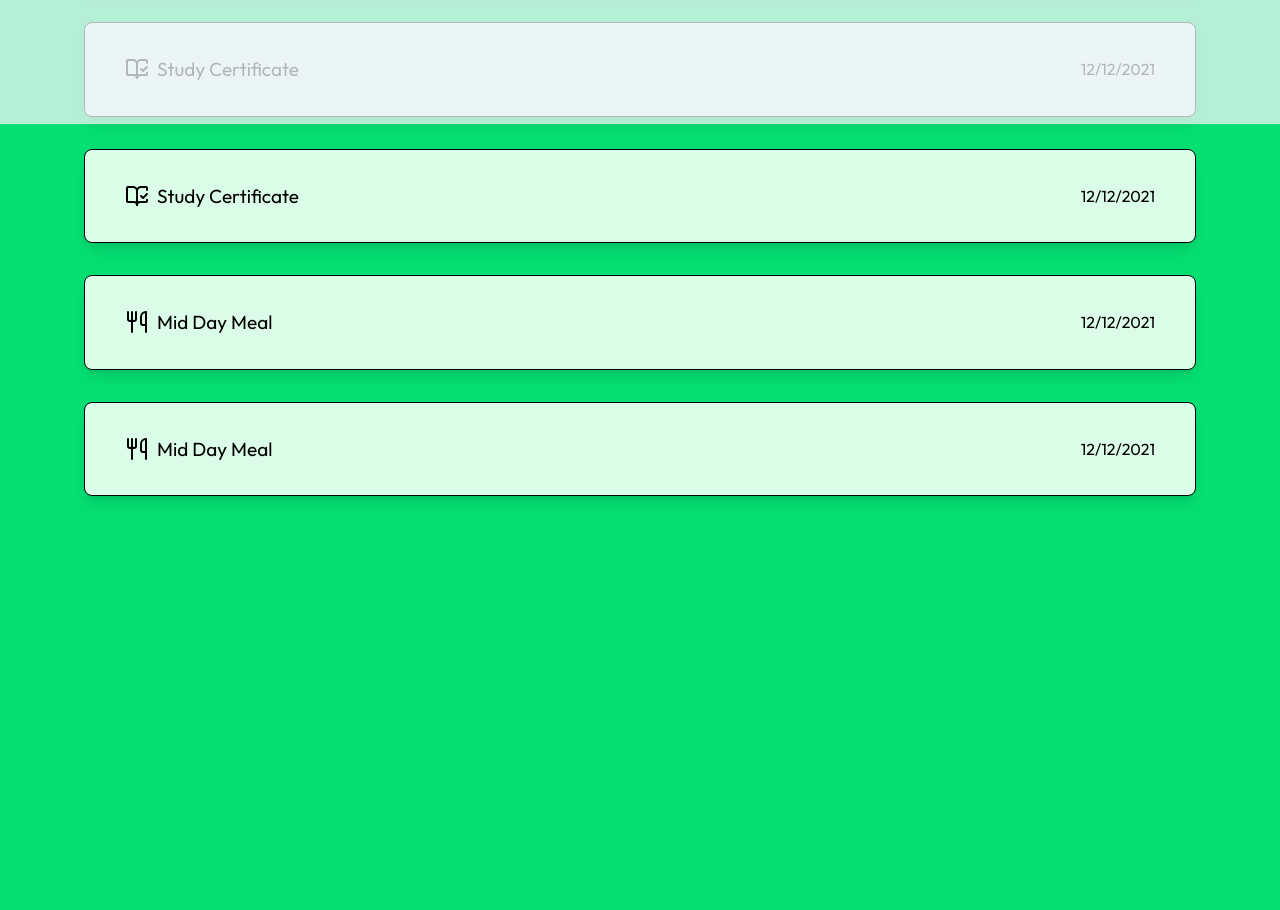
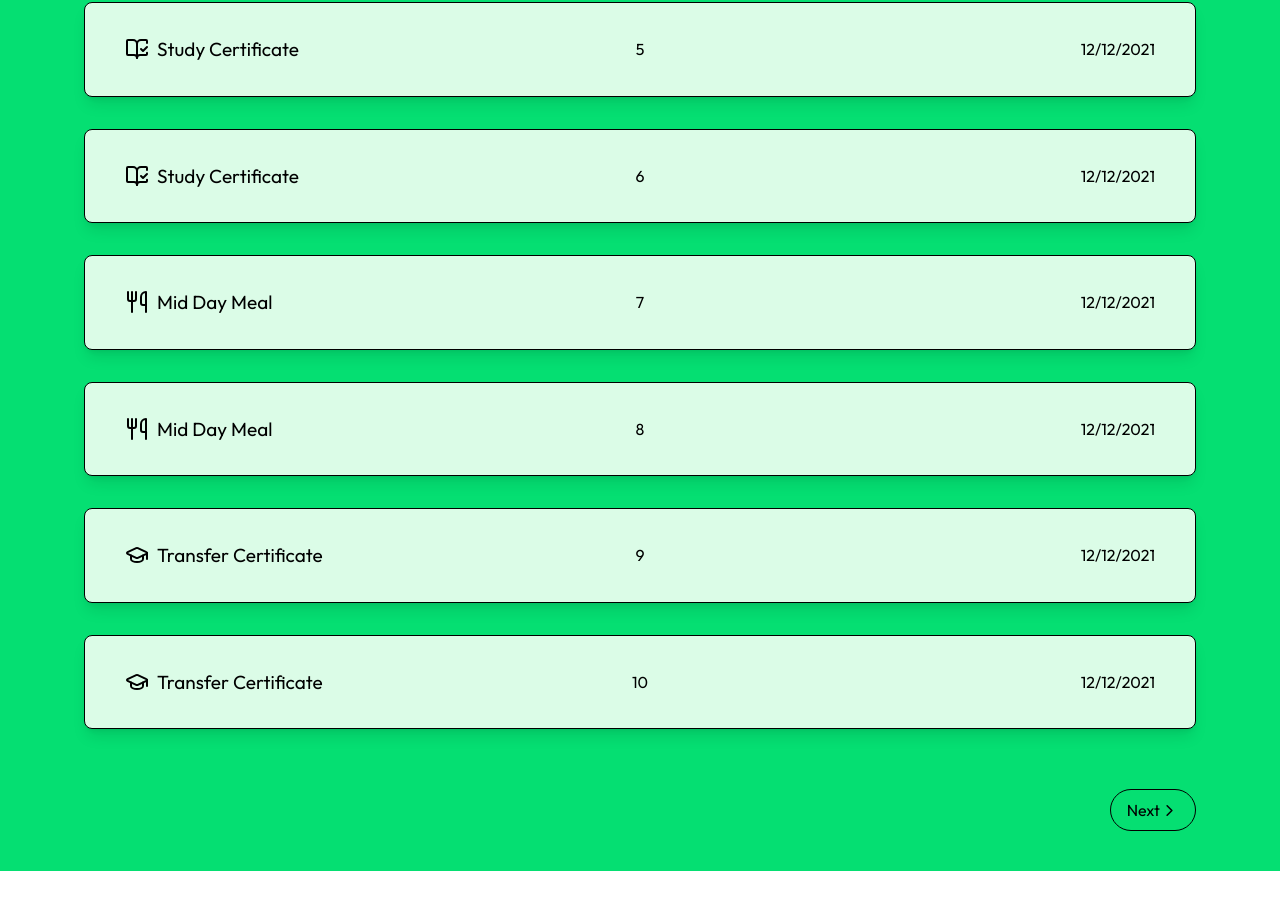
Before and after one commit to vikas-viki/formforge, a Next.js app: page /admin in a window 1280 px wide. Shown: the part 676-1586 px from the top of the page. After the commit the page ends 1547 px from the top, so only its background shows below. Built offline with nearby package versions, Linux system fonts and the light colour scheme.

Commit message:
added pagination

```diff
--- a/app/admin/page.tsx
+++ b/app/admin/page.tsx
@@ -1,7 +1,7 @@
 "use client";
-import { BookOpenCheck, Filter, GraduationCap, Utensils } from "lucide-react";
+import { BookOpenCheck, ChevronLeft, ChevronRight, Filter, GraduationCap, Utensils } from "lucide-react";
 import { outfit } from "../library/font";
-import { SyntheticEvent, useRef, useState } from "react";
+import { JSX, ReactElement, ReactNode, SyntheticEvent, useRef, useState } from "react";
 import Modal from "../components/Modal";
 import { ModalInputTypes } from "../library/types";
 
@@ -16,48 +16,105 @@ const _applications = [
     {
         name: "Transfer Certificate",
         date: "12/12/2021",
-        type: ApplicationType.TransferCertificate
+        type: ApplicationType.TransferCertificate,
+        rollNo: "1"
     },
     {
         name: "Transfer Certificate",
         date: "12/12/2021",
-        type: ApplicationType.TransferCertificate
+        type: ApplicationType.TransferCertificate,
+        rollNo: "2"
     },
     {
         name: "Transfer Certificate",
         date: "12/12/2021",
-        type: ApplicationType.TransferCertificate
+        type: ApplicationType.TransferCertificate,
+        rollNo: "3"
     },
     {
         name: "Study Certificate",
         date: "12/12/2021",
-        type: ApplicationType.StudyCertificate
+        type: ApplicationType.StudyCertificate,
+        rollNo: "4"
     },
     {
         name: "Study Certificate",
         date: "12/12/2021",
-        type: ApplicationType.StudyCertificate
+        type: ApplicationType.StudyCertificate,
+        rollNo: "5"
     },
     {
         name: "Study Certificate",
         date: "12/12/2021",
-        type: ApplicationType.StudyCertificate
+        type: ApplicationType.StudyCertificate,
+        rollNo: "6"
     },
     {
         name: "Mid Day Meal",
         date: "12/12/2021",
-        type: ApplicationType.MidDayMeal
+        type: ApplicationType.MidDayMeal,
+        rollNo: "7"
     },
     {
         name: "Mid Day Meal",
         date: "12/12/2021",
-        type: ApplicationType.MidDayMeal
+        type: ApplicationType.MidDayMeal,
+        rollNo: "8"
     },
-]
+    {
+        name: "Transfer Certificate",
+        date: "12/12/2021",
+        type: ApplicationType.TransferCertificate,
+        rollNo: "9"
+    },
+    {
+        name: "Transfer Certificate",
+        date: "12/12/2021",
+        type: ApplicationType.TransferCertificate,
+        rollNo: "10"
+    },
+    {
+        name: "Transfer Certificate",
+        date: "12/12/2021",
+        type: ApplicationType.TransferCertificate,
+        rollNo: "11"
+    },
+    {
+        name: "Study Certificate",
+        date: "12/12/2021",
+        type: ApplicationType.StudyCertificate,
+        rollNo: "12"
+    },
+    {
+        name: "Study Certificate",
+        date: "12/12/2021",
+        type: ApplicationType.StudyCertificate,
+        rollNo: "13"
+    },
+    {
+        name: "Study Certificate",
+        date: "12/12/2021",
+        type: ApplicationType.StudyCertificate,
+        rollNo: "14"
+    },
+    {
+        name: "Mid Day Meal",
+        date: "12/12/2021",
+        type: ApplicationType.MidDayMeal,
+        rollNo: "15"
+    },
+    {
+        name: "Mid Day Meal",
+        date: "12/12/2021",
+        type: ApplicationType.MidDayMeal,
+        rollNo: "16"
+    },
+];
 
 const Admin = () => {
     const menuRef = useRef<HTMLUListElement>(null);
     const modalRef = useRef<HTMLDivElement>(null);
+    const [currentPage, setCurrentPage] = useState(1);
     const [applications, setApplications] = useState(_applications);
     const [filteredApplications, setFilteredApplications] = useState(_applications);
 
@@ -70,7 +127,6 @@ const Admin = () => {
     }
 
     const filterApplications = (e: SyntheticEvent) => {
-        // do something
         toggleMenu();
 
         setFilteredApplications(applications.filter(ele => {
@@ -90,13 +146,17 @@ const Admin = () => {
         toggleModal();
     }
 
+    const getCurrentPageApplications = () => {
+        return filteredApplications.slice((currentPage - 1) * 10, currentPage * 10);
+    }
+
     const listClasses = "py-2 px-4 cursor-pointer transition-all duration-200 hover:bg-green-100 bg-white rounded-[10px] ";
 
     return (
         <div className={`main relative w-full flex-col min-h-[100vh] h-full flex justify-start items-center bg-green-400  select-none ${outfit.className}`}>
-            <div className="h-full w-[90%] p-10 pb-2 px-5 pt-20 flex justify-between items-center border-b-2 sticky top-[0px] bg-green-400 z-2">
+            <div className="h-full w-[90%] p-10 pb-2 px-5 pt-20 flex justify-between items-center border-b-2 sticky top-[0px] bg-green-400 z-2 flex-wrap">
                 <h1 className="text-[20px] font-semibold">Applications</h1>
-                <div className="flex w-max gap-5">
+                <div className="flex w-max gap-5 flex-wrap">
                     <button
                         className="outline-none border rounded-[10px] p-4 py-2 cursor-pointer hover:bg-green-200 hover:scale-[1.01] hover:-rotate-1 transition-all duration-300"
                         onClick={toggleModal}
@@ -109,7 +169,7 @@ const Admin = () => {
                             Filter
                             <Filter size={15} />
                         </button>
-                        <ul ref={menuRef} className="flex flex-col gap-[5px] w-max h-max absolute top-[50px] bg-white transition-all duration-300 rounded-[10px] opacity-0 select-none pointer-events-none p-2 mx-auto right-0 left-0">
+                        <ul ref={menuRef} className="flex flex-col gap-[5px] w-max h-max absolute top-[50px] bg-white transition-all duration-300 rounded-[10px] opacity-0 select-none pointer-events-none p-2 mx-auto right-0 ">
                             <li onClick={filterApplications} className={listClasses} value={ApplicationType.TransferCertificate}>Transfer Certificates</li>
                             <li onClick={filterApplications} className={listClasses} value={ApplicationType.StudyCertificate}>Study Certificates</li>
                             <li onClick={filterApplications} className={listClasses} value={ApplicationType.MidDayMeal}>Mid-day meals</li>
@@ -118,19 +178,36 @@ const Admin = () => {
                     </div>
                 </div>
             </div>
-            <div className="flex flex-col w-[90%] my-10 h-full gap-8 p-5 overflow-hidden h-full">
-                {filteredApplications.map((ele, i) => (
-                    <div key={i} className="border-[0.01px] outline-none flex w-full h-max py-8 px-10 gap-5 bg-green-100 rounded-[8px] justify-between items-center cursor-pointer hover:scale-[1.015] transition-all duration-300 shadow-lg">
-                        <span className="text-[19px] flex gap-2 items-center">
-                            {ele.type == ApplicationType.TransferCertificate && <GraduationCap />}
-                            {ele.type == ApplicationType.MidDayMeal && <Utensils />}
-                            {ele.type == ApplicationType.StudyCertificate && <BookOpenCheck />}
-                            {ele.name}</span>
-                        <span>{ele.date}</span>
-                    </div>
+            <div className="flex flex-col w-[90%] my-10 mt-5 h-full gap-8 p-5 overflow-hidden h-full">
+                {getCurrentPageApplications().map((ele, i) => (
+                    <ApplicationCard key={i} ele={ele} />
                 ))}
             </div>
-            <div ref={modalRef} className="sticky absolute top-0 bottom-0 w-[100vw] h-[100vh] bg-slate-100/75 z-10 flex items-center justify-center z-100 " data-aos="zoom-in">
+            <div className="w-[90%] flex justify-between h-max px-5 pb-10">
+                <button
+                    className={`self-left cursor-pointer hover:bg-green-200 rounded-[30px] flex justify-between items-center w-max px-4 py-2 hover:scale-x-[1.1] border relative transition-all duration-300 ${currentPage == 1 ? 'opacity-0 pointer-events-none' : ''}`}
+                    onClick={() => {
+                        if (currentPage > 1) {
+                            setCurrentPage(prev => prev - 1);
+                        }
+                    }}
+                >
+                    <ChevronLeft size={19} />
+                    Previous
+                </button>
+                <button
+                    className={`self-right cursor-pointer hover:bg-green-200 rounded-[30px] flex justify-between items-center w-max px-4 py-2 hover:scale-x-[1.1] border relative transition-all duration-300 ${currentPage >= Math.ceil(filteredApplications.length / 10) ? 'opacity-0 pointer-events-none' : ''}`}
+                    onClick={() => {
+                        if (currentPage < Math.ceil(filteredApplications.length / 10)) {
+                            setCurrentPage(prev => prev + 1);
+                        }
+                    }}
+                >
+                    Next
+                    <ChevronRight size={19} />
+                </button>
+            </div>
+            <div ref={modalRef} className="hidden sticky absolute top-0 bottom-0 w-[100vw] h-[100vh] bg-slate-100/75 z-10 flex items-center justify-center z-100 " data-aos="zoom-in">
                 <Modal
                     title="Add new Admin"
                     feilds={[
@@ -148,12 +225,31 @@ const Admin = () => {
                             type: ModalInputTypes.button,
                             name: "Add new Admin",
                             handler: modalSumbitHandler
+                        },
+                        {
+                            type: ModalInputTypes.cancel,
+                            name: "Cancel",
+                            handler: toggleModal
                         }
                     ]}
                 />
             </div>
-        </div>
+        </div >
     )
 };
 
+const ApplicationCard: React.FC<{ ele: any }> = ({ ele }) => {
+    return (
+        <div className="border-[0.01px] outline-none flex w-full h-max py-8 px-10 gap-5 bg-green-100 rounded-[8px] justify-center items-center cursor-pointer hover:scale-[1.015] transition-all duration-300 shadow-lg">
+            <span className="text-[19px] flex gap-2 items-center w-[40%]">
+                {ele.type == ApplicationType.TransferCertificate && <GraduationCap />}
+                {ele.type == ApplicationType.MidDayMeal && <Utensils />}
+                {ele.type == ApplicationType.StudyCertificate && <BookOpenCheck />}
+                {ele.name}</span>
+            <span className="self-center w-[20%] text-center">{ele.rollNo}</span>
+            <span className="w-[40%] text-right">{ele.date}</span>
+        </div>
+    )
+}
+
 export default Admin;
--- a/app/components/Modal.tsx
+++ b/app/components/Modal.tsx
@@ -3,7 +3,7 @@ import { ModalInputTypes } from "../library/types";
 type ModalFeilds = {
     type: ModalInputTypes,
     name: string,
-    placeholder?: string,
+    placeholder?: string
     handler?: (e: any) => void
 }[];
 
@@ -16,7 +16,7 @@ const Modal = ({ feilds, title }: { feilds: ModalFeilds, title?: string }) => {
                     feilds.map((ele, i) => (
                         <div key={i} className="w-full h-full flex flex-col gap-1">
                             {
-                                ele.type != ModalInputTypes.button &&
+                                (ele.type != ModalInputTypes.button && ele.type != ModalInputTypes.cancel) &&
                                 <span className="block">{ele.name}</span>
                             }
                             {
@@ -31,6 +31,12 @@ const Modal = ({ feilds, title }: { feilds: ModalFeilds, title?: string }) => {
                                     >{ele.name}</button>
                                 )
                             }
+                            {
+                                ele.type == ModalInputTypes.cancel && (
+                                    <button onClick={ele.handler} className="bg-red-400 cursor-pointer hover:bg-red-500 text-white font-semibold py-3 px-6 rounded-lg transition-all duration-300"
+                                    >{ele.name}</button>
+                                )
+                            }
                         </div>
                     ))
                 }
--- a/app/library/types.ts
+++ b/app/library/types.ts
@@ -1,5 +1,6 @@
 export enum ModalInputTypes {
     input,
     button,
-    confirmation
+    confirmation,
+    cancel
 }
```
